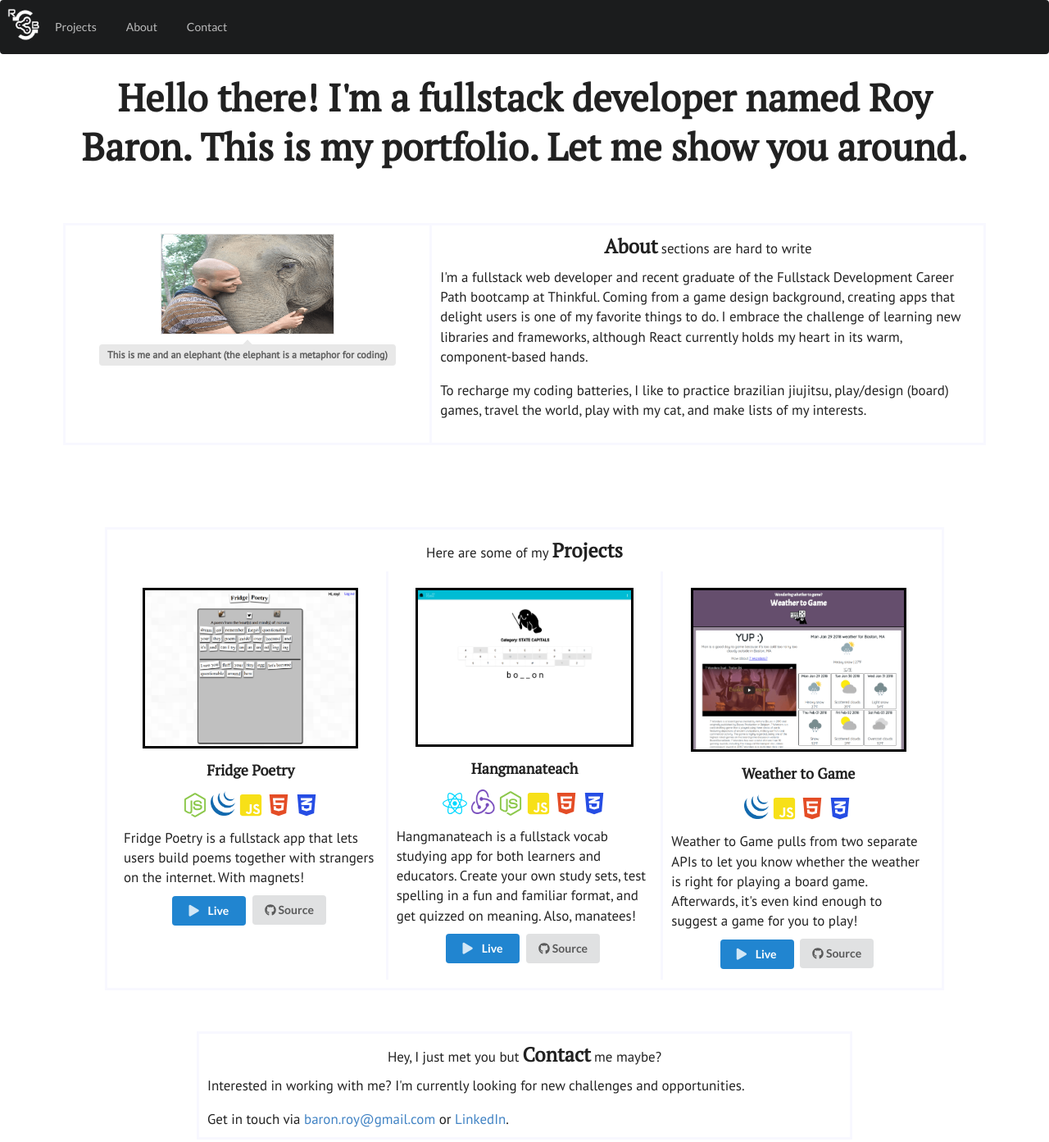
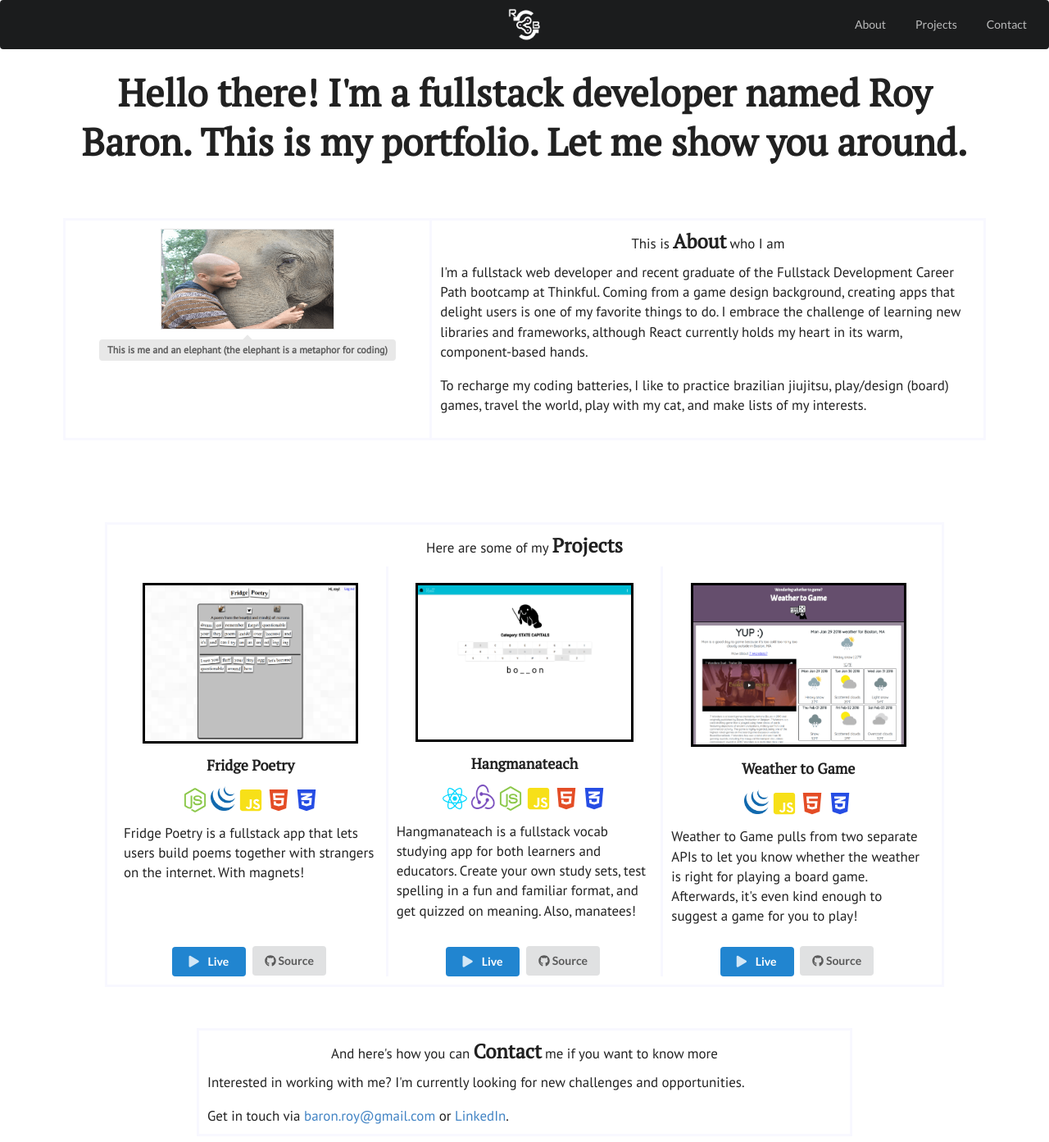
Before and after one commit to arrbaron/portfolio, a plain HTML site: page index.html in a window 1280 px wide. Shown: the top 1393 px of the page at 82% size. Drawn offline with nearby package versions, Linux system fonts and the light colour scheme.

Commit message:
change project link positionsand reorder top nav

```diff
--- a/index.html
+++ b/index.html
@@ -31,9 +31,10 @@
         <p class="ui pointing above label">This is me and an elephant (the elephant is a metaphor for coding)</p>
       </aside>
     </section>
-    <section class="ui container about">
+    <section class="ui container about top">
+      <span>This is</span>
       <h2 class="about__title ui header">About</h2>
-      <span>sections are hard to write</span>
+      <span>who I am</span>
       <p class="margin-top">I'm a fullstack web developer and recent graduate of the Fullstack Development Career Path bootcamp at Thinkful. Coming from a game
       design background, creating apps that delight users is one of my favorite things to do. I embrace the challenge of learning
       new libraries and frameworks, although React currently holds my heart in its warm, component-based hands.</p>
@@ -61,7 +62,7 @@
             <i class="fab fa-html5"></i>
             <i class="fab fa-css3-alt"></i>
           </div>
-          <p>
+          <p class="project__description">
             Hangmanateach is a fullstack vocab studying app for both learners and educators. Create your own study sets, test spelling in a fun
             and familiar format, and get quizzed on meaning. Also, manatees!
           </p>
@@ -135,8 +136,9 @@
       </div> <!-- end of grid -->
     </section>
     <section class="ui container about bottom">
+      <span>This is</span>
       <h2 class="about__title ui header">About</h2>
-      <span>sections are hard to write</span>
+      <span>who I am</span>
       <p class="margin-top">I'm a fullstack web developer and recent graduate of the Fullstack Development Career Path bootcamp at Thinkful. Coming from a game
       design background, creating apps that delight users is one of my favorite things to do. I embrace the challenge of learning
       new libraries and frameworks, although React currently holds my heart in its warm, component-based hands.</p>
@@ -144,9 +146,9 @@
       with my cat, and make lists of my interests.</p>
     </section>
     <section class="ui container contact">
-      <span>Hey, I just met you but</span>
+      <span>And here's how you can</span>
       <h2 class="contact__title ui header">Contact</h2>
-      <span>me maybe?</span>
+      <span>me if you want to know more</span>
       <p class="margin-top">Interested in working with me? I'm currently looking for new challenges and opportunities.</p>
       <p>Get in touch via <a href="mailto:baron.roy@gmail.com" target="_blank">baron.roy@gmail.com</a> or
         <a href="https://www.linkedin.com/in/roybarondeveloper/" target="_blank">LinkedIn</a>.
--- a/scripts/nav.js
+++ b/scripts/nav.js
@@ -19,8 +19,14 @@ const Nav = {
     });
 
     $(".link--about").click(() => {
+      let about = $(".about.bottom");
+
+      if ($(".about.bottom").css("display") === "none") {
+        about = $(".about.top");
+      }
+
       $('html, body').animate({
-        scrollTop: ($(".about").offset().top)
+        scrollTop: (about.offset().top)
       }, this.scrollSpeed);
       $(".about__title").transition({animation: "flash", duration: this.animationTime});
     });
--- a/styles/main.css
+++ b/styles/main.css
@@ -15,7 +15,6 @@ main {
 
 nav {
   background-color: grey;
-  text-align: right;
   width: 100%;
 }
 
@@ -72,7 +71,6 @@ section p {
 
 .project {
   position: relative;
-  /* background-color: grey; */
 }
 
 .projects p:nth-of-type(1) {
@@ -87,6 +85,7 @@ nav.ui.segment {
   margin-top: 0;
   padding-top: 10px;
   padding-bottom: 10px;
+  justify-content: flex-end;
 }
 
 .logo-list * {
@@ -200,15 +199,35 @@ header .ui.container.about {
     border-left: 3px solid ghostwhite;
     border-right: 3px solid ghostwhite;
     position: relative;
+    height: 500px;
   }
 
   .project__links {
-    position: relative;
+    position: absolute;
     bottom: 0;
+    left: 0;
+    right: 0;
   }
 
   nav.ui.segment {
     margin-bottom: 30px;
+    display: flex;
+  }
+
+  nav.ui.segment a:nth-of-type(1) {
+    order: 1;
+  }
+
+  nav.ui.segment a:nth-of-type(2) {
+    order: 3;
+  }
+
+  nav.ui.segment a:nth-of-type(3) {
+    order: 2;
+  }
+
+  nav.ui.segment a:nth-of-type(4) {
+    order: 4;
   }
 
   section.ui.container.contact {
@@ -217,6 +236,12 @@ header .ui.container.about {
 
   article:first-of-type {
     border: none;
+  }
+
+  nav.ui.segment a:first-of-type {
+    position: absolute;
+    left: 0;
+    right: 0;
   }
 
   article:nth-of-type(2) {
```
